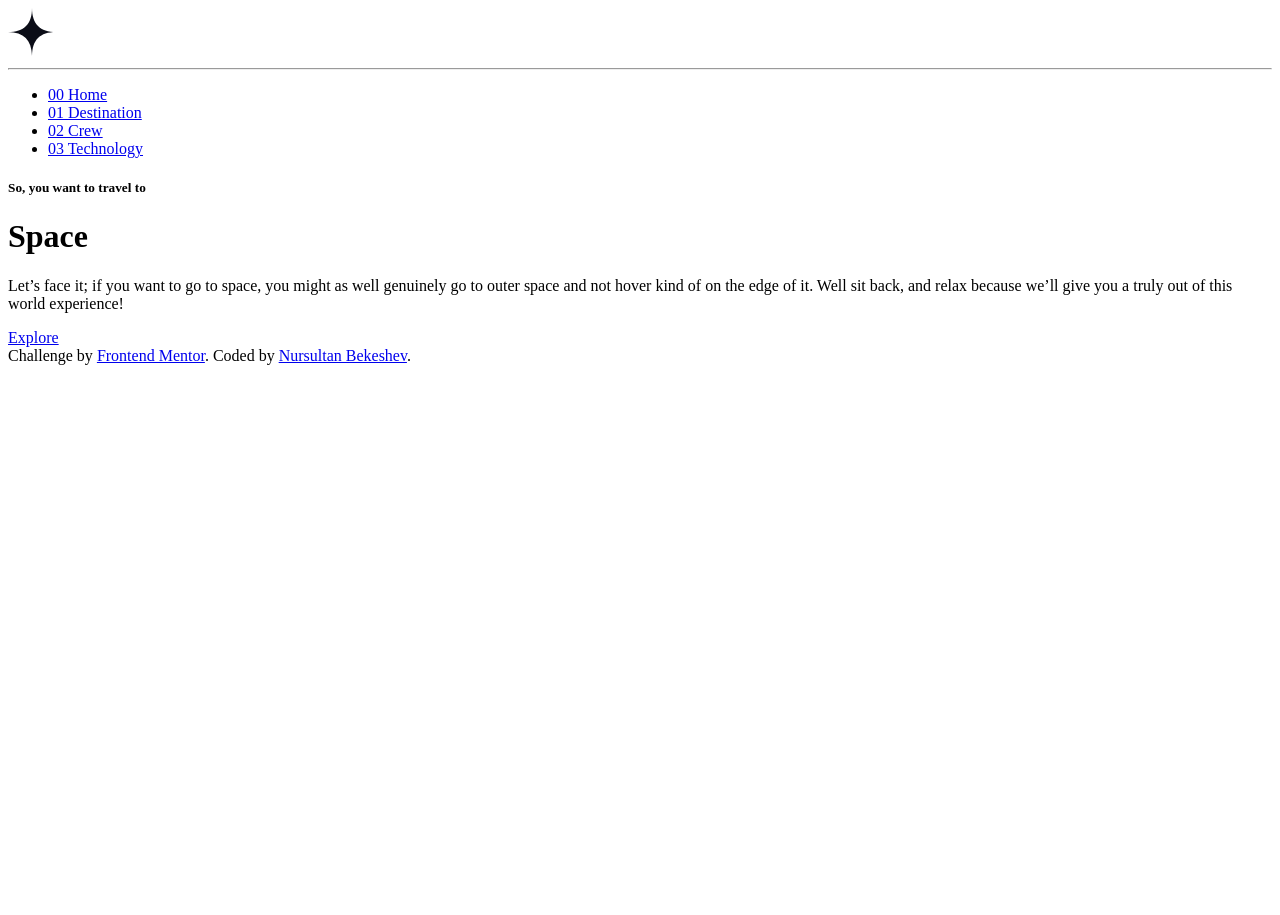
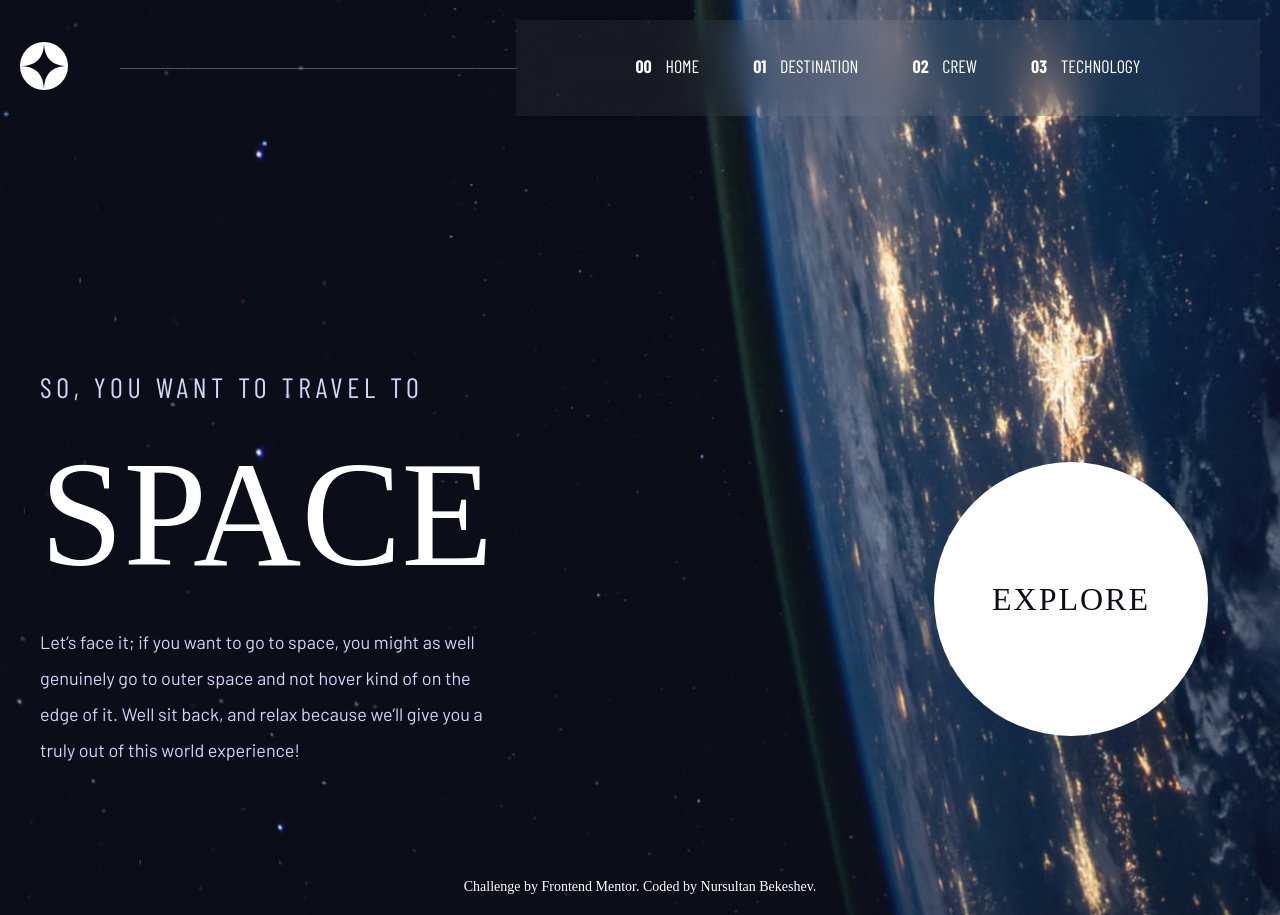
Before and after one commit to Nursultan90/space-tourism, a plain HTML site: page index.html in a window 1280 px wide. Before the commit the page ends 800 px from the top, so only its background shows below. Drawn offline with nearby package versions, Linux system fonts and the light colour scheme; the site is published under a folder, as on GitHub Pages, so addresses that start at the root find nothing; a web font is replaced by a local one.

Commit message:
Add files via upload

```diff
--- a/index.html
+++ b/index.html
@@ -4,13 +4,13 @@
     <meta charset="UTF-8">
     <meta http-equiv="X-UA-Compatible" content="IE=edge">
     <meta name="viewport" content="width=device-width, initial-scale=1.0">
-    <link rel="stylesheet" href="/css/zero.css">
-    <link rel="stylesheet" href="/css/fonts.css">
-    <link rel="stylesheet" href="/css/header.css">
-    <link rel="stylesheet" href="/media/_media__header.css">
-    <link rel="stylesheet" href="/css/main.css">
-    <link rel="stylesheet" href="/media/_media__main.css">
-    <link rel="icon" href="/images/favicon-32x32.png" type="image/png" sizes="32x32">
+    <link rel="stylesheet" href="css/zero.css">
+    <link rel="stylesheet" href="css/fonts.css">
+    <link rel="stylesheet" href="css/header.css">
+    <link rel="stylesheet" href="media/_media__header.css">
+    <link rel="stylesheet" href="css/main.css">
+    <link rel="stylesheet" href="media/_media__main.css">
+    <link rel="icon" href="images/favicon-32x32.png" type="image/png" sizes="32x32">
     <title>Frontend mentor | Space tourism website</title>
 
 </head>
```
